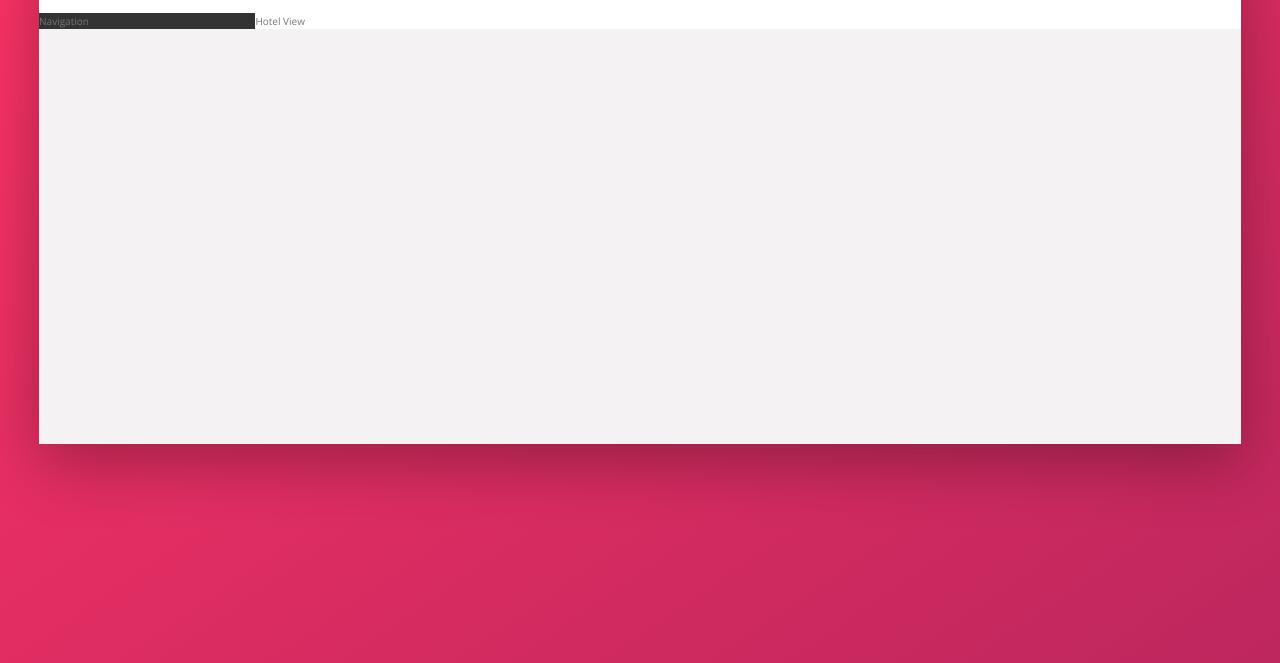
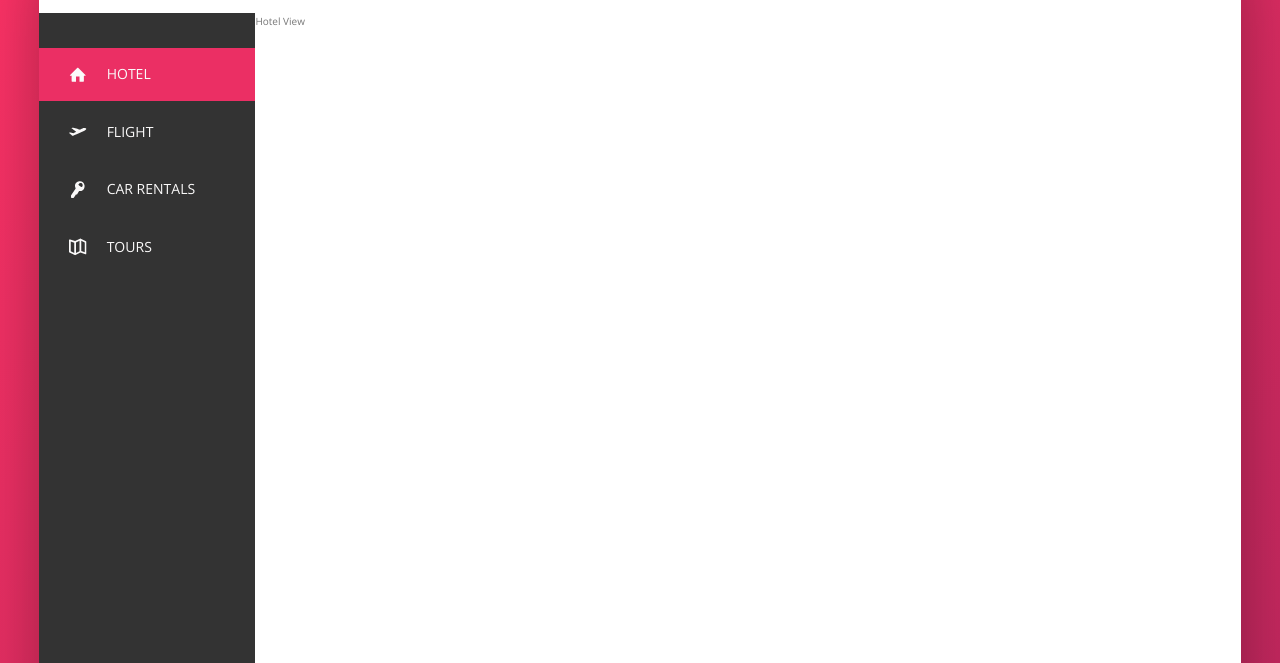
Before and after one commit to Ashrafgous/Prello, a plain HTML site: page index.html in a window 1280 px wide. Shown: the part 137-800 px from the top of the page. Drawn offline with nearby package versions, Linux system fonts and the light colour scheme.

Commit message:
Built Nav Section

```diff
--- a/index.html
+++ b/index.html
@@ -53,7 +53,45 @@
         </nav>
       </header>
       <div class="content">
-        <nav class="sidebar">Navigation</nav>
+        <nav class="sidebar">
+            <ul class="side-nav">
+                <li class="side-nav__item side-nav__item--active">
+                    <a href="" class="side-nav__link">
+                        <svg class="side-nav__icon">
+                        <use xlink:href="img/sprite.svg#icon-home"></use>
+                        </svg>
+                        <span>Hotel</span>
+                    </a>
+                </li>
+                <li class="side-nav__item">
+                    <a href="" class="side-nav__link">
+                        <svg class="side-nav__icon">
+                        <use xlink:href="img/sprite.svg#icon-aircraft-take-off"></use>
+                        </svg>
+                        <span>Flight</span>
+                    </a>
+                </li>
+                <li class="side-nav__item">
+                    <a href="" class="side-nav__link">
+                        <svg class="side-nav__icon">
+                        <use xlink:href="img/sprite.svg#icon-key"></use>
+                        </svg>
+                        <span>Car Rentals</span>
+                    </a>
+                </li>
+                <li class="side-nav__item">
+                    <a href="" class="side-nav__link">
+                        <svg class="side-nav__icon">
+                        <use xlink:href="img/sprite.svg#icon-map"></use>
+                        </svg>
+                        <span>Tours</span>
+                    </a>
+                </li>
+            </ul>
+            <div class="legal">
+                &copy: 2022 by Prello, All Rights Reserved
+            </div>
+        </nav>
         <main class="hotel-view">Hotel View</main>
       </div>
     </div>
--- a/sass/_components.scss
+++ b/sass/_components.scss
@@ -68,8 +68,7 @@
     background-color: var(--color-grey-light-2);
   }
   &__icon-box {
-      position: relative;
-
+    position: relative;
   }
   &__icon {
     height: 2.25rem;
@@ -77,13 +76,13 @@
     fill: var(--color-grey-dark-2);
   }
   &__notification {
-    font-size: .8rem;
+    font-size: 0.8rem;
     height: 1.75rem;
     width: 1.75rem;
     border-radius: 50%;
     background-color: var(--color-primary);
     color: #fff;
-    position:absolute;
+    position: absolute;
     top: 1.5rem;
     right: 1.1rem;
     display: flex;
@@ -95,5 +94,64 @@
     border-radius: 50%;
     margin-right: 1rem;
   }
+}
+////////////////////////////////////////////////////////
+// Side Nav
+.side-nav {
+  font-size: 1.4rem;
+  list-style: none;
+  margin-top: 3.5rem;
 
+  &__item {
+    position: relative;
+    &:not(:last-child) {
+      margin-bottom: 0.5rem;
+    }
+  }
+  &__item::before {
+    content: "";
+    position: absolute;
+    top: 0;
+    left: 0;
+    height: 100%;
+    width: 3px;
+    background-color: var(--color-primary);
+    transform: scaleY(0);
+    transition: transform 0.2s, width 0.4s cubic-bezier(1, 0, 0, 1) 0.2s,
+      background-color 0.1s;
+  }
+  &__item:hover::before,
+  &__item--active::before {
+    transform: scaleY(1);
+    width: 100%;
+  }
+  &__item:active::before {
+    background-color: var(--color-primary-light);
+  }
+  &__link:link,
+  &__link:visited {
+    color: var(--color-grey-light-1);
+    text-decoration: none;
+    position: relative;
+    text-transform: uppercase;
+    display: block;
+    padding: 1.5rem 3rem;
+    display: flex;
+    align-items: center;
+    z-index: 10;
+  }
+
+  &__icon {
+    width: 1.75rem;
+    height: 1.75rem;
+    margin-right: 2rem;
+    fill: currentColor;
+  }
 }
+//Legal text
+.legal {
+  font-size: 1.2rem;
+  color: var(--color-grey-light-4);
+  text-align: center;
+  padding: 2.5rem;
+}
--- a/sass/_layout.scss
+++ b/sass/_layout.scss
@@ -20,8 +20,12 @@
 .sidebar{
 background-color: var(--color-grey-dark-1);
 flex: 0 0 18%;
+display: flex;
+flex-direction: column;
+justify-content: space-between;
 }
 .hotel-view{
 background-color: #fff;
 flex: 1;
+height: 80rem;
 }
```
Also changed, not shown: sass/main.css, 1 other file.
